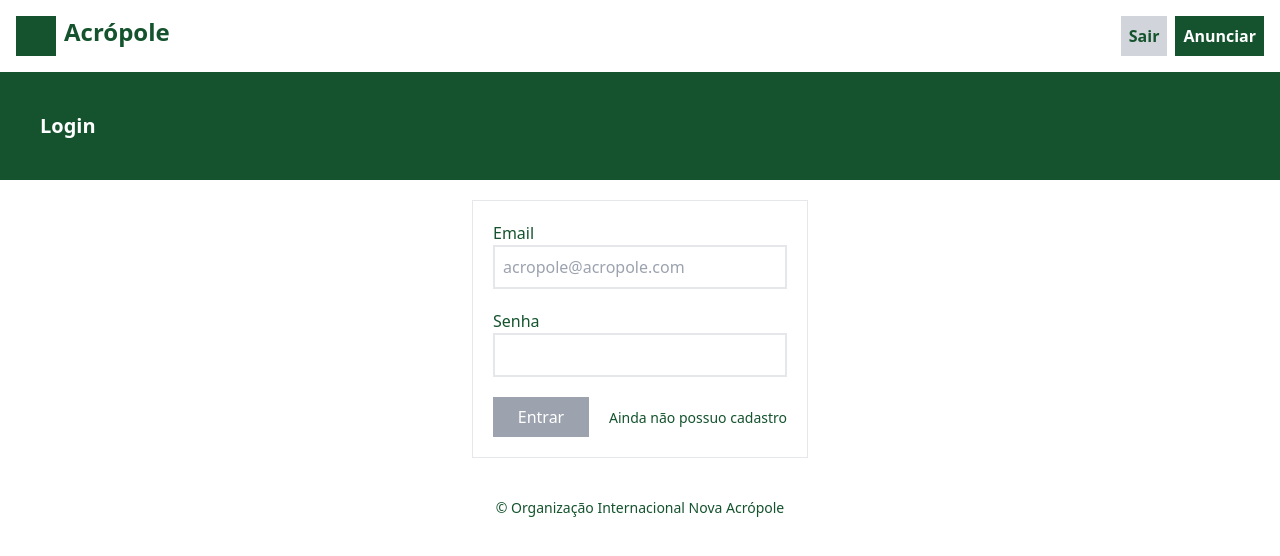
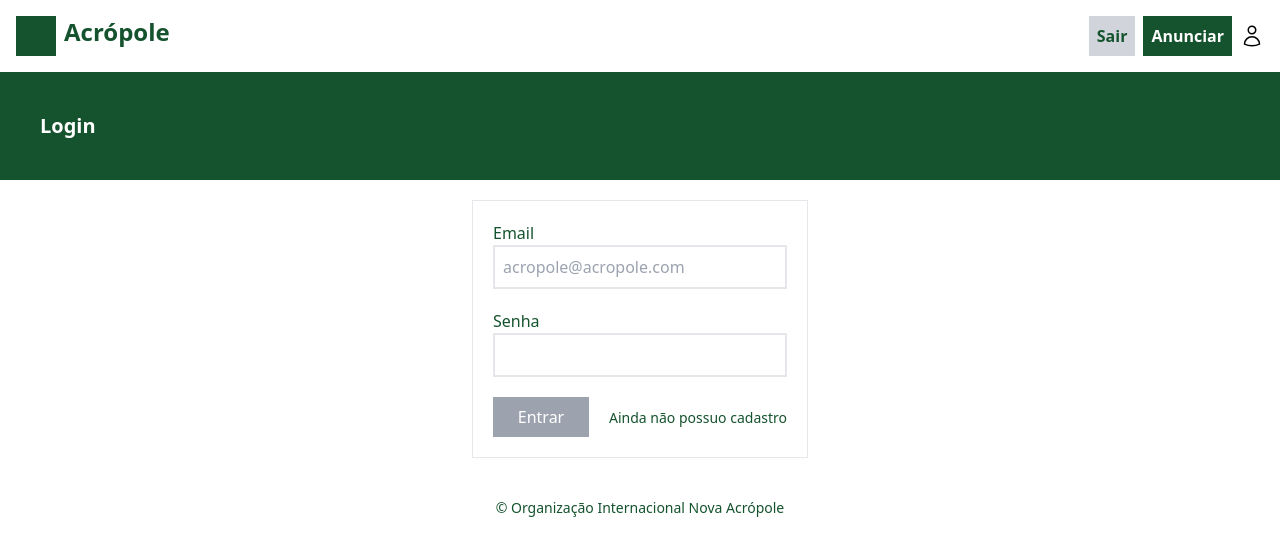
Before and after one commit to paulotss/acr_sales, a React (Create React App) app: page /login in a window 1280 px wide. Shown: the top 556 px of the page. Built offline with nearby package versions, Linux system fonts and the light colour scheme; sample sign-in values are in the browser's storage.

Commit message:
Fix nos butões de login

```diff
--- a/src/components/Head.js
+++ b/src/components/Head.js
@@ -1,12 +1,14 @@
 import { useEffect, useState } from "react";
-import { Link } from "react-router-dom";
+import { Link, useNavigate } from "react-router-dom";
 
 const Head = () => {
+  const navigate = useNavigate();
   const [token, setToken] = useState("");
 
   const logout = () => {
     sessionStorage.clear();
     setToken("");
+    navigate("/");
   }
 
   useEffect(() => {
@@ -24,13 +26,21 @@ const Head = () => {
       <div className="flex">
         {
           sessionStorage.getItem("auth")
-          ? <button
+          ? <>
+              <button
                 type="button"
                 className="mr-2 p-2 font-bold bg-gray-300 text-green-900"
                 onClick={ logout }
               >
                 Sair
               </button>
+              <Link to="/profile/3" className="p-2 font-bold bg-green-900 text-white mr-2">Anunciar</Link>
+              <Link to="/profile/0">
+                <svg xmlns="http://www.w3.org/2000/svg" fill="none" viewBox="0 0 24 24" strokeWidth={1.5} stroke="currentColor" className="w-6 h-6 mt-2">
+                  <path strokeLinecap="round" strokeLinejoin="round" d="M15.75 6a3.75 3.75 0 11-7.5 0 3.75 3.75 0 017.5 0zM4.501 20.118a7.5 7.5 0 0114.998 0A17.933 17.933 0 0112 21.75c-2.676 0-5.216-.584-7.499-1.632z" />
+                </svg>
+              </Link>
+            </>
           : <Link
               to="/login"
               className="mr-2 p-2 font-bold bg-gray-300 text-green-900"
@@ -38,7 +48,6 @@ const Head = () => {
               Entrar
             </Link>
         }
-        <Link to="/profile/3" className="p-2 font-bold bg-green-900 text-white">Anunciar</Link>
       </div>
     </section>
   )
--- a/src/components/profile/Adverts.js
+++ b/src/components/profile/Adverts.js
@@ -15,7 +15,6 @@ const Adverts = () => {
         headers: { "authorization": sessionStorage.getItem("auth") }
       });
       setProducts(result.data);
-      console.log(result.data)
     } catch (err) {
       navigate("/login");
     }
--- a/src/pages/Login.js
+++ b/src/pages/Login.js
@@ -26,7 +26,7 @@ const Login = () => {
     try {
       const result = await axios.post("http://localhost:3001/login", user);
       sessionStorage.setItem("auth", result.data);
-      return navigate("/profile/0");
+      return navigate("/");
     } catch (err) {
       alert(err);
     }
```
Lines whose indentation alone changed are shown as unchanged.
